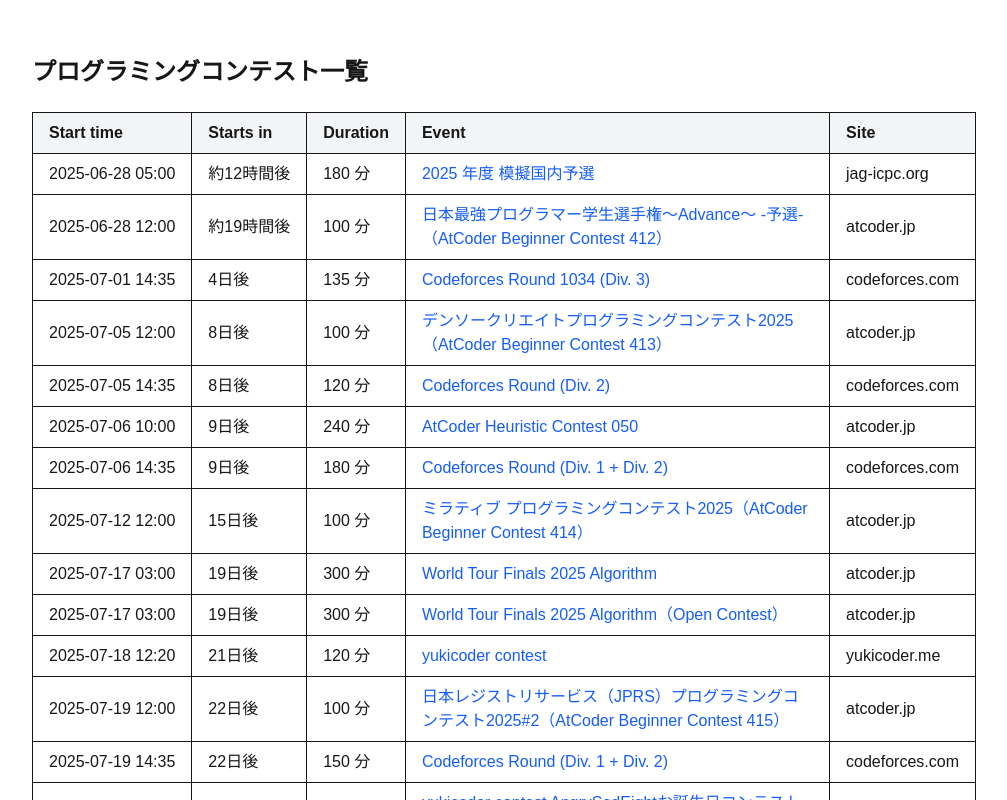
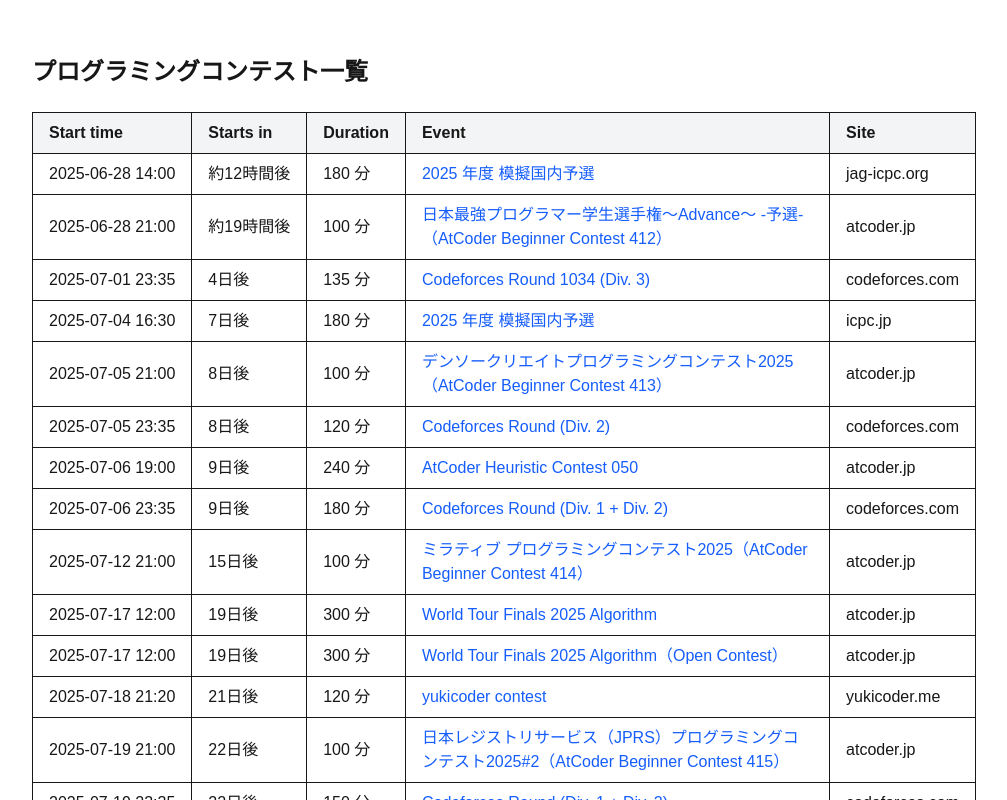
Before and after one commit to shogo314/procon_notification, a Next.js app: page / in a window 1280 px wide. Shown: the top 800 px of the page, without its empty margins (136-1143 px from the left). Built offline with nearby package versions, Linux system fonts and the light colour scheme.

Commit message:
add icpc domestic

```diff
--- a/app/page.tsx
+++ b/app/page.tsx
@@ -2,6 +2,7 @@
 import path from 'path';
 import { ContestData } from '@/types/contest';
 import { format, formatDistanceToNow } from 'date-fns';
+import { formatInTimeZone } from 'date-fns-tz';
 import { ja } from 'date-fns/locale';
 
 export default async function Home() {
@@ -45,7 +46,7 @@
               return (
                 <tr key={contest.id} className="hover:bg-gray-50">
                   <td className="px-4 py-2 border whitespace-nowrap">
-                    {format(start, 'yyyy-MM-dd HH:mm', { locale: ja })}
+                    {formatInTimeZone(start, 'Asia/Tokyo', 'yyyy-MM-dd HH:mm', { locale: ja })}
                   </td>
                   <td className="px-4 py-2 border whitespace-nowrap">
                     {formatDistanceToNow(start, {
--- /dev/null
+++ b/data/contest/icpc_yokohama.json
@@ -0,0 +1,11 @@
+{
+    "2025_domestic": {
+    "resource": "icpc.jp",
+    "id": "2025_domestic",
+    "event": "2025 年度 模擬国内予選",
+    "href": "https://icpc.jp/2025/domestic/",
+    "start": "2025-07-04T07:30:00+00:00",
+    "end": "2025-07-04T10:30:00+00:00",
+    "duration": 10800
+  }
+}
--- a/package.json
+++ b/package.json
@@ -10,6 +10,7 @@
   },
   "dependencies": {
     "date-fns": "^4.1.0",
+    "date-fns-tz": "^3.2.0",
     "next": "15.3.4",
     "react": "^19.0.0",
     "react-dom": "^19.0.0"
```
Also changed, not shown: 1 other file (tests, documents, lock files or other folders).
